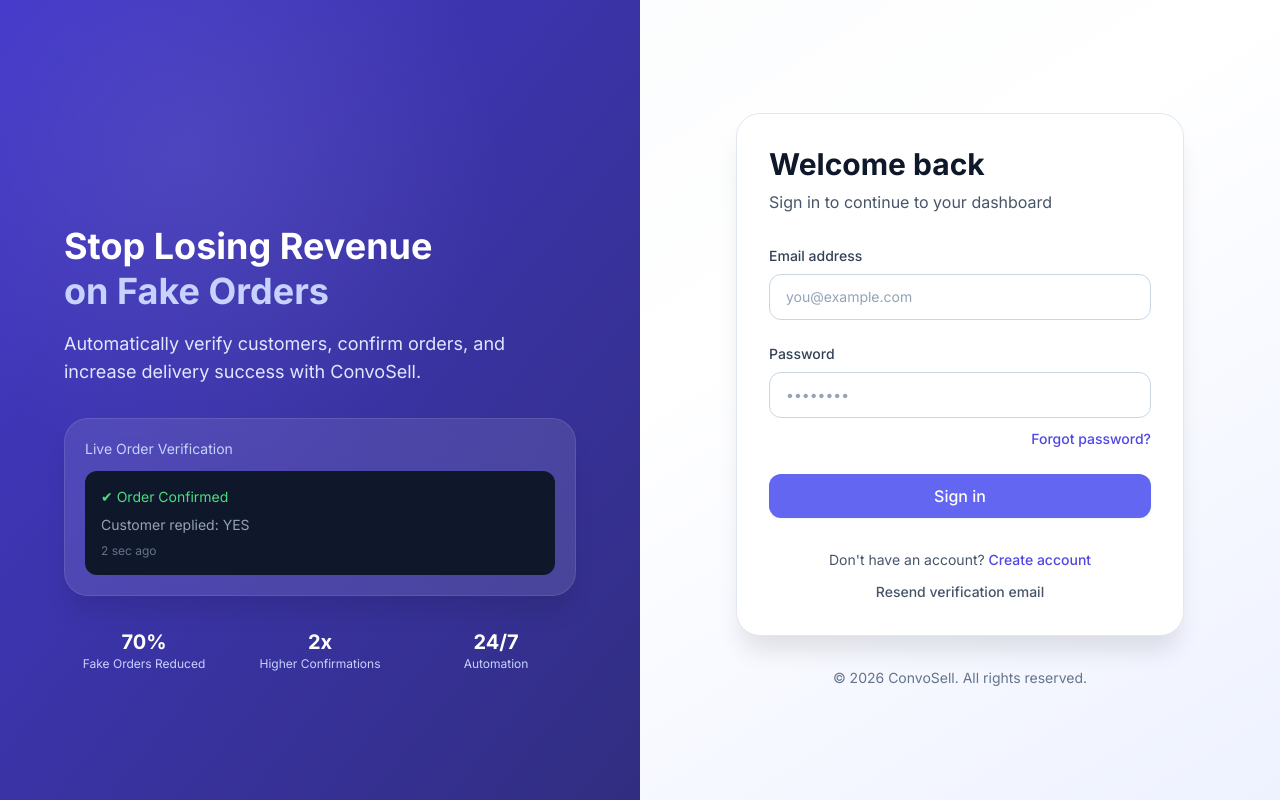
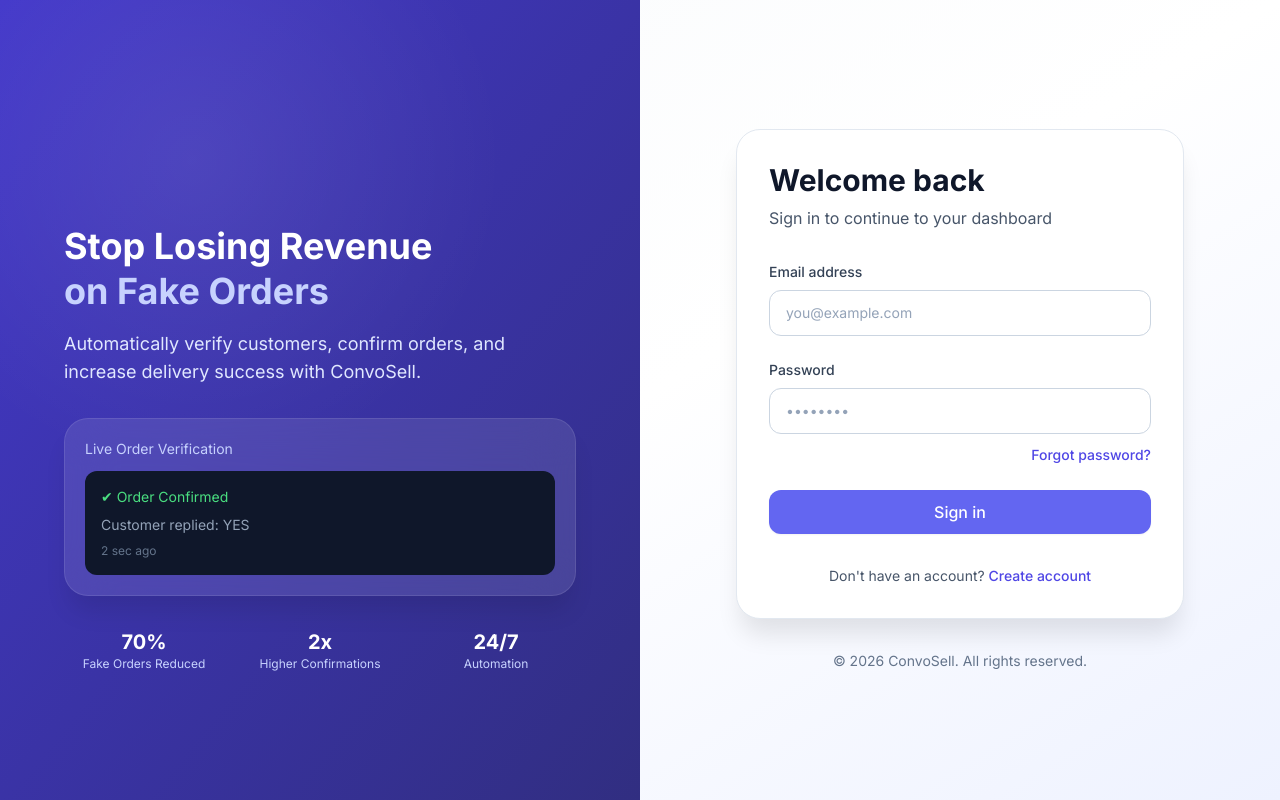
Before and after one commit to numankhan4/ConvoSell, a Next.js app in the folder frontend/: page /login in a window 1280 px wide. Built offline with nearby package versions, Linux system fonts and the light colour scheme.

Commit message:
feat: Enhance login and registration pages with unverified email handling and resend verification functionality

```diff
--- a/frontend/app/login/page.tsx
+++ b/frontend/app/login/page.tsx
@@ -15,8 +15,13 @@
   const [email, setEmail] = useState('');
   const [password, setPassword] = useState('');
   const [loading, setLoading] = useState(false);
+  const [lastLoginError, setLastLoginError] = useState('');
+  const [unverifiedEmail, setUnverifiedEmail] = useState('');
   const [resendingVerification, setResendingVerification] = useState(false);
   const [resendCooldownSeconds, setResendCooldownSeconds] = useState(0);
+
+  const isUnverifiedEmailError = (message: string) =>
+    /verify your email|not verified|unverified/i.test(message || '');
 
   // Redirect if already authenticated
   useEffect(() => {
@@ -38,20 +43,29 @@
   const handleSubmit = async (e: React.FormEvent) => {
     e.preventDefault();
     setLoading(true);
+    setLastLoginError('');
+    setUnverifiedEmail('');
 
     try {
       await login(email, password);
       toast.success('Welcome back! 👋');
       router.push('/dashboard');
     } catch (err: any) {
-      toast.error(err.response?.data?.message || 'Login failed. Please check your credentials.');
+      const errorMessage =
+        err.response?.data?.message || 'Login failed. Please check your credentials.';
+      setLastLoginError(errorMessage);
+      if (isUnverifiedEmailError(errorMessage)) {
+        setUnverifiedEmail(email.trim().toLowerCase());
+      }
+      toast.error(errorMessage);
     } finally {
       setLoading(false);
     }
   };
 
   const handleResendVerification = async () => {
-    if (!email.trim()) {
+    const targetEmail = unverifiedEmail || email.trim().toLowerCase();
+    if (!targetEmail) {
       toast.error('Enter your email first to resend verification.');
       return;
     }
@@ -59,7 +73,7 @@
     setResendingVerification(true);
     try {
       const response = await axios.post(`${API_URL}/auth/resend-verification`, {
-        email: email.trim(),
+        email: targetEmail,
       });
 
       const tokenNote = response.data?.verificationToken
@@ -233,6 +247,7 @@
                   Create account
                 </Link>
               </p>
+              {isUnverifiedEmailError(lastLoginError) && unverifiedEmail && (
                 <button
                   type="button"
                   onClick={handleResendVerification}
@@ -243,8 +258,9 @@
                     ? 'Sending verification...'
                     : resendCooldownSeconds > 0
                       ? `Resend available in ${resendCooldownSeconds}s`
-                    : 'Resend verification email'}
+                      : "Didn't receive email? Resend verification"}
                 </button>
+              )}
             </div>
           </div>
 
--- a/frontend/app/register/page.tsx
+++ b/frontend/app/register/page.tsx
@@ -327,6 +327,7 @@
                   Sign in
                 </Link>
               </p>
+              {verificationPendingEmail && (
                 <button
                   type="button"
                   onClick={handleResendVerification}
@@ -339,6 +340,7 @@
                       ? `Resend available in ${resendCooldownSeconds}s`
                       : "Didn't receive email? Resend verification"}
                 </button>
+              )}
               {devVerificationToken && (
                 <div className="mt-4 rounded-lg border border-amber-200 bg-amber-50 p-3 text-left">
                   <p className="text-xs font-semibold text-amber-800">Development Mode</p>
```
Lines whose indentation alone changed are shown as unchanged.
